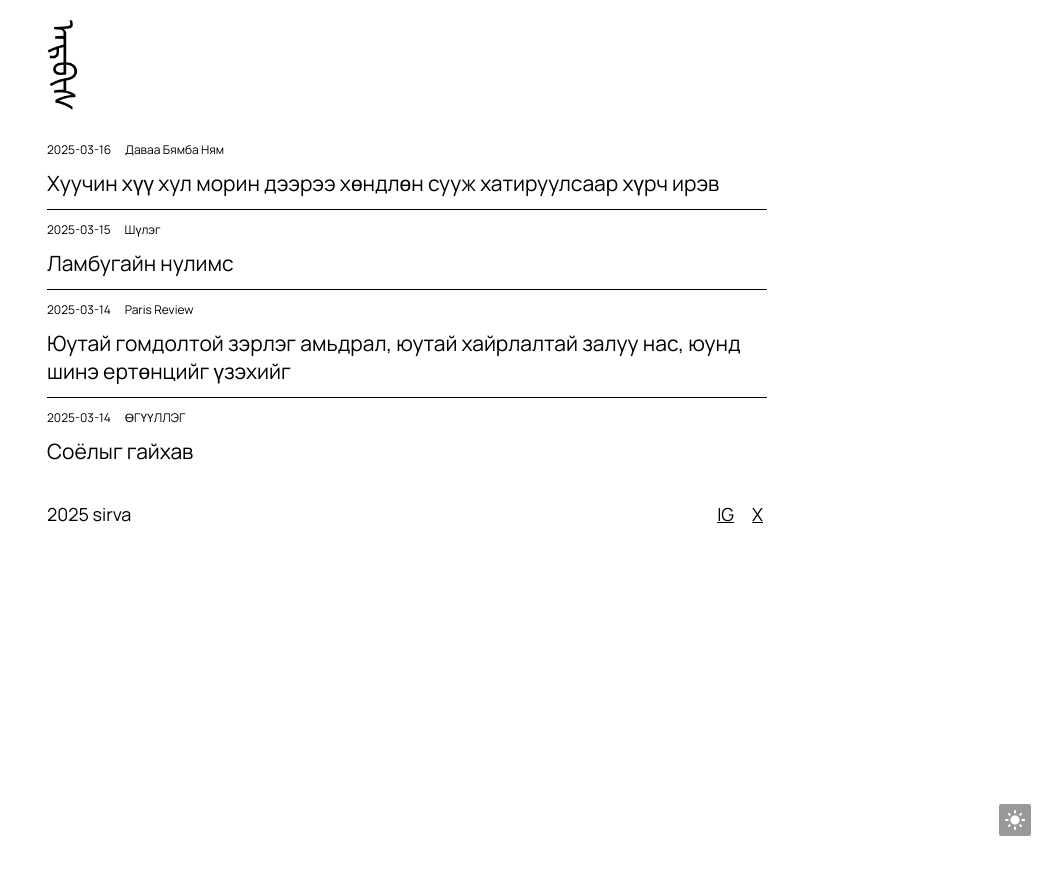
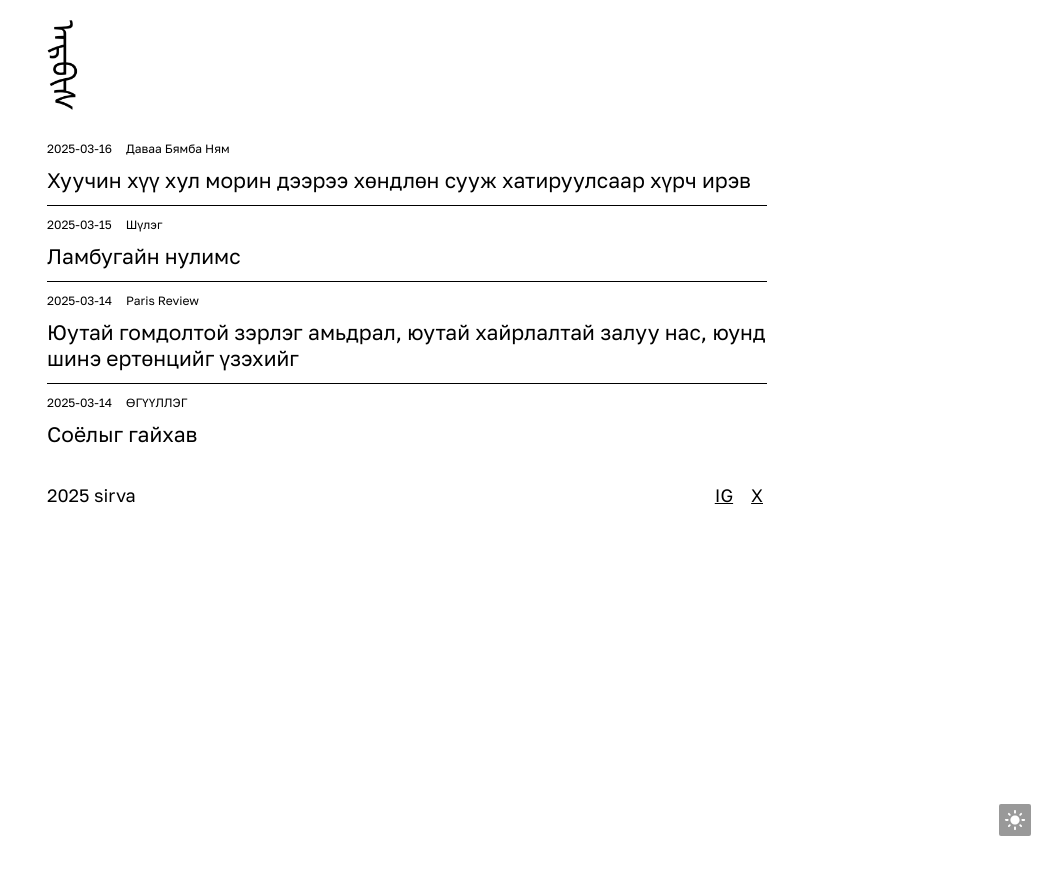
Before and after one commit to aaaarrrrvvvv/aaaarrrrvvvv.github.io, a Jekyll site: the page built from index.html, in a window 1280 px wide. Shown: the top 875 px of the page, without its empty margins (233-1280 px from the left). Built offline with Jekyll 4.4.1, drawn with Linux system fonts in a browser that asks for light colours.

Commit message:
Update common.css

```diff
--- a/static/css/common.css
+++ b/static/css/common.css
@@ -1,4 +1,4 @@
-@import url('https://fonts.googleapis.com/css2?family=Manrope:wght@200..800&display=swap');
+@import url('https://fonts.googleapis.com/css2?family=Golos+Text:wght@400..900&family=Manrope:wght@200..800&display=swap');
 html {
   color: #000000;
   background: #ffffff;
@@ -9,7 +9,7 @@
   text-size-adjust: 100%;
   -webkit-font-smoothing: antialiased;
   -moz-osx-font-smoothing: grayscale;
-  font-family: Manrope,Helvetica Neue,Helvetica,sans-serif;
+  font-family: Golos Text,Helvetica Neue,Helvetica,sans-serif;
   font-stretch: normal;
   font-feature-settings: "kern" on,"liga" on,"calt" on,"tnum" off,"case" off,"rlig" on,"zero" off,"ss01" off;
   overflow-y: overlay;
```
